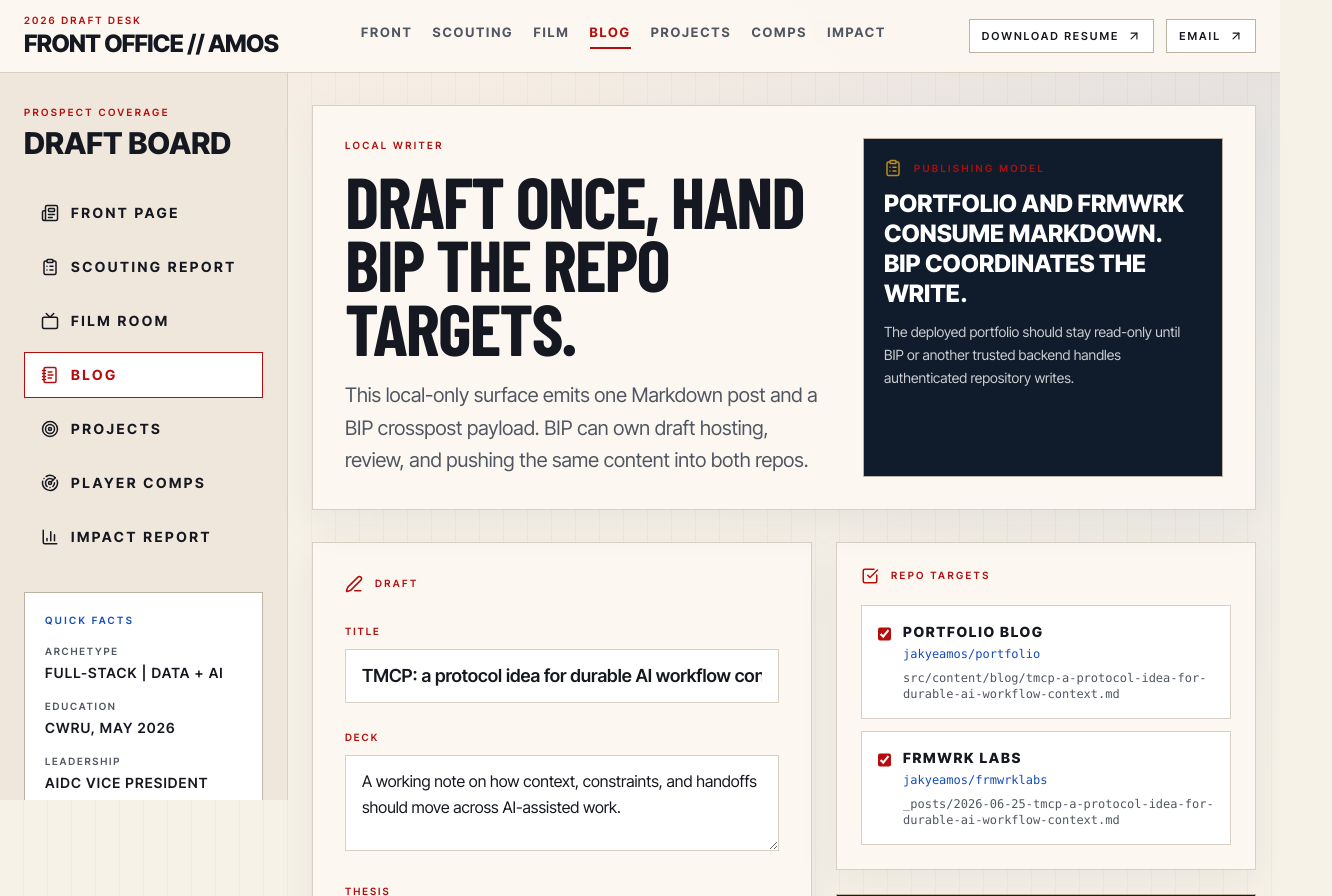
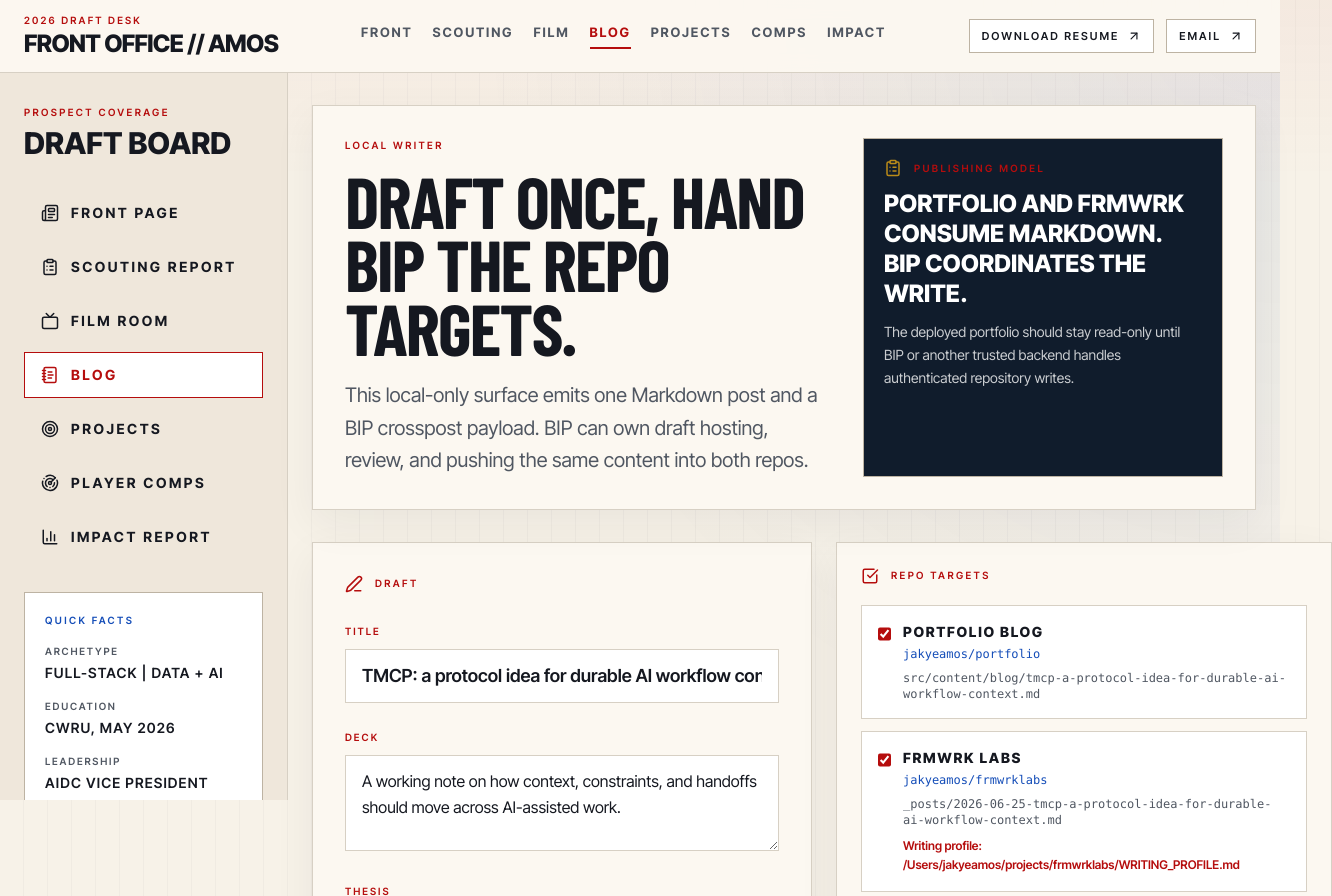
Before and after one commit to jakyeamos/portfolio, a React (Vite) app: page /blog/write in a window 1280 px wide. Shown: the top 896 px of the page, 1332 px wide, since content can reach past the window. Built offline with nearby package versions, Linux system fonts and the light colour scheme; a web font is replaced by a local one.

Commit message:
Add FRMWRK writing profile to BIP payload

```diff
--- a/src/pages/BlogWrite.tsx
+++ b/src/pages/BlogWrite.tsx
@@ -9,6 +9,7 @@ type Destination = {
   label: string;
   repo: string;
   pathPattern: string;
+  writingProfilePath?: string;
 };
 
 const DESTINATIONS: readonly Destination[] = [
@@ -23,6 +24,7 @@ const DESTINATIONS: readonly Destination[] = [
     label: 'FRMWRK Labs',
     repo: 'jakyeamos/frmwrklabs',
     pathPattern: '_posts/{date}-{slug}.md',
+    writingProfilePath: '/Users/jakyeamos/projects/frmwrklabs/WRITING_PROFILE.md',
   },
 ] as const;
 
@@ -95,6 +97,7 @@ ${body}
             label: destination.label,
             repo: destination.repo,
             path: destinationPath(destination, slug, today),
+            writingProfilePath: destination.writingProfilePath,
           })),
         },
         null,
@@ -227,6 +230,11 @@ ${body}
                       <span className="mt-2 block break-words font-mono text-xs text-[color:var(--color-ink-soft)]">
                         {destinationPath(destination, slug, today)}
                       </span>
+                      {destination.writingProfilePath ? (
+                        <span className="mt-2 block break-words text-xs font-semibold leading-relaxed text-[color:var(--color-primary)]">
+                          Writing profile: {destination.writingProfilePath}
+                        </span>
+                      ) : null}
                     </span>
                   </label>
                 ))}
```
Also changed, not shown: .tracker/PROJECT_TRUTH.md, 1 other file (tests, documents, lock files or other folders).
